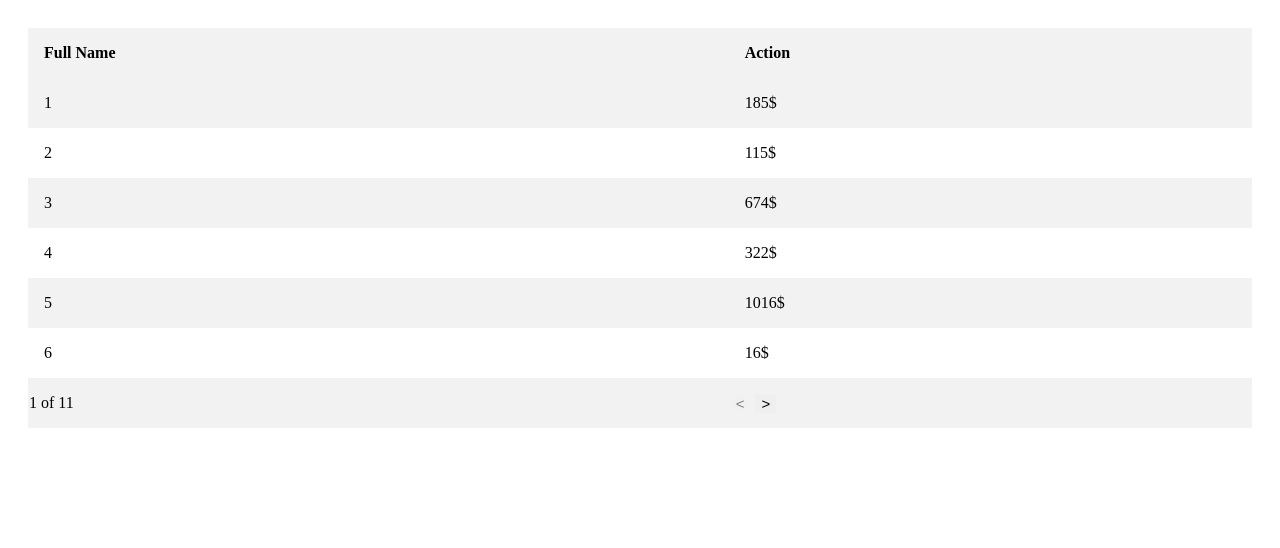
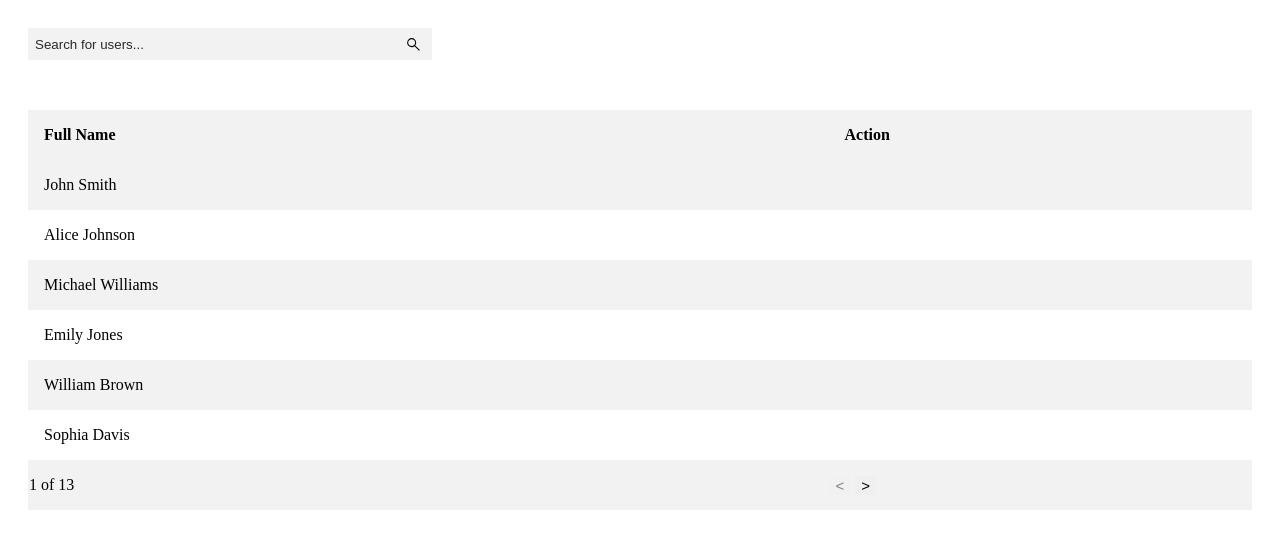
Before and after one commit to adamwuss/footballgameteam_recruitment_task, a Vue app: page / in a window 1280 px wide. Shown: the top 548 px of the page. Built offline with nearby package versions, Linux system fonts and the light colour scheme.

Commit message:
feat: add TheSearch

```diff
--- a/src/components/TheHome.vue
+++ b/src/components/TheHome.vue
@@ -1,15 +1,109 @@
 <template>
  <div class="the-home">
-   <TheTable />
+   <TheSearch @search="handleSearch" />
+   <TheTable :interns="filteredInterns" />
  </div>
 </template>
 
 <script>
-import TheTable from './TheTable.vue'
+import TheTable from '@/components/TheTable.vue'
+import TheSearch from "@/components/TheSearch.vue";
 export default {
   name: 'TheHome',
   components: {
     TheTable,
+    TheSearch,
+  },
+  data: () => ({
+    interns: [
+      { id: 1, firstName: 'John', lastName: 'Smith' },
+      { id: 2, firstName: 'Alice', lastName: 'Johnson' },
+      { id: 3, firstName: 'Michael', lastName: 'Williams' },
+      { id: 4, firstName: 'Emily', lastName: 'Jones' },
+      { id: 5, firstName: 'William', lastName: 'Brown' },
+      { id: 6, firstName: 'Sophia', lastName: 'Davis' },
+      { id: 7, firstName: 'James', lastName: 'Miller' },
+      { id: 8, firstName: 'Olivia', lastName: 'Wilson' },
+      { id: 9, firstName: 'Benjamin', lastName: 'Moore' },
+      { id: 10, firstName: 'Emma', lastName: 'Taylor' },
+      { id: 11, firstName: 'Daniel', lastName: 'Anderson' },
+      { id: 12, firstName: 'Ava', lastName: 'Thomas' },
+      { id: 13, firstName: 'Alexander', lastName: 'Martinez' },
+      { id: 14, firstName: 'Mia', lastName: 'Harris' },
+      { id: 15, firstName: 'Henry', lastName: 'Clark' },
+      { id: 16, firstName: 'Isabella', lastName: 'Lewis' },
+      { id: 17, firstName: 'Ethan', lastName: 'Young' },
+      { id: 18, firstName: 'Charlotte', lastName: 'Lee' },
+      { id: 19, firstName: 'Liam', lastName: 'Walker' },
+      { id: 20, firstName: 'Sophie', lastName: 'Hall' },
+      { id: 21, firstName: 'Mason', lastName: 'Allen' },
+      { id: 22, firstName: 'Harper', lastName: 'Green' },
+      { id: 23, firstName: 'Jacob', lastName: 'Baker' },
+      { id: 24, firstName: 'Ella', lastName: 'King' },
+      { id: 25, firstName: 'Matthew', lastName: 'Scott' },
+      { id: 26, firstName: 'Grace', lastName: 'Taylor' },
+      { id: 27, firstName: 'Landon', lastName: 'Anderson' },
+      { id: 28, firstName: 'Scarlett', lastName: 'White' },
+      { id: 29, firstName: 'Logan', lastName: 'Martin' },
+      { id: 30, firstName: 'Chloe', lastName: 'Thompson' },
+      { id: 31, firstName: 'Lucas', lastName: 'Wilson' },
+      { id: 32, firstName: 'Avery', lastName: 'Turner' },
+      { id: 33, firstName: 'Jackson', lastName: 'Brown' },
+      { id: 34, firstName: 'Lily', lastName: 'Lewis' },
+      { id: 35, firstName: 'Sebastian', lastName: 'Harris' },
+      { id: 36, firstName: 'Zoe', lastName: 'Martin' },
+      { id: 37, firstName: 'Caleb', lastName: 'Clark' },
+      { id: 39, firstName: 'Eleanor', lastName: 'Walker' },
+      { id: 40, firstName: 'Gabriel', lastName: 'Allen' },
+      { id: 41, firstName: 'Penelope', lastName: 'Green' },
+      { id: 42, firstName: 'Ryan', lastName: 'Baker' },
+      { id: 43, firstName: 'Hannah', lastName: 'King' },
+      { id: 44, firstName: 'David', lastName: 'Scott' },
+      { id: 45, firstName: 'Aria', lastName: 'Taylor' },
+      { id: 46, firstName: 'Owen', lastName: 'Anderson' },
+      { id: 47, firstName: 'Nora', lastName: 'White' },
+      { id: 48, firstName: 'Samuel', lastName: 'Martin' },
+      { id: 49, firstName: 'Victoria', lastName: 'Thompson' },
+      { id: 50, firstName: 'Isaac', lastName: 'Wilson' },
+      { id: 51, firstName: 'Leah', lastName: 'Turner' },
+      { id: 52, firstName: 'Nathan', lastName: 'Brown' },
+      { id: 53, firstName: 'Sofia', lastName: 'Lewis' },
+      { id: 54, firstName: 'Elijah', lastName: 'Harris' },
+      { id: 55, firstName: 'Audrey', lastName: 'Martin' },
+      { id: 56, firstName: 'Christopher', lastName: 'Clark' },
+      { id: 57, firstName: 'Mila', lastName: 'Walker' },
+      { id: 58, firstName: 'Julian', lastName: 'Allen' },
+      { id: 59, firstName: 'Claire', lastName: 'Green' },
+      { id: 60, firstName: 'Jonathan', lastName: 'Baker' },
+      { id: 61, firstName: 'Stella', lastName: 'King' },
+      { id: 62, firstName: 'Christian', lastName: 'Scott' },
+      { id: 63, firstName: 'Bella', lastName: 'Taylor' },
+      { id: 64, firstName: 'Andrew', lastName: 'Anderson' },
+      { id: 65, firstName: 'Genesis', lastName: 'White' },
+      { id: 66, firstName: 'Blake', lastName: 'Martin' },
+      { id: 67, firstName: 'Caroline', lastName: 'Thompson' },
+      { id: 68, firstName: 'Mateo', lastName: 'Wilson' },
+      { id: 69, firstName: 'Nova', lastName: 'Turner' },
+      { id: 70, firstName: 'Dominic', lastName: 'Brown' },
+      { id: 71, firstName: 'Maya', lastName: 'Lewis' },
+      { id: 72, firstName: 'Adam', lastName: 'Harris' },
+      { id: 73, firstName: 'Violet', lastName: 'Martin' },
+      { id: 74, firstName: 'Leo', lastName: 'Clark' },
+      { id: 75, firstName: 'Naomi', lastName: 'Walker' },
+      { id: 76, firstName: 'Jeremiah', lastName: 'Allen' },
+      { id: 77, firstName: 'Aubrey', lastName: 'Green' },
+    ],
+    search: '',
+  }),
+  methods: {
+    handleSearch(search) {
+      this.search = search;
+    },
+  },
+  computed: {
+    filteredInterns() {
+      return this.interns.filter(intern => `${intern.firstName} ${intern.lastName}`.toLowerCase().includes(this.search.toLowerCase()));
+    },
   },
 }
 </script>
--- /dev/null
+++ b/src/components/TheSearch.vue
@@ -0,0 +1,42 @@
+<template>
+  <input
+    class="the-search"
+    type="text"
+    placeholder="Search for users..."
+    v-model="value"
+    @input="$emit('search', value)"
+  >
+</template>
+
+<script>
+export default {
+  name: "TheSearch",
+  data: () => ({
+    value: '',
+  })
+}
+</script>
+
+<style scoped>
+  .the-search {
+    height: 30px;
+    border: none;
+    width: 400px;
+    margin-bottom: 50px;
+    text-indent: 5px;
+    color: #2a2a2a;
+    background-color: #F2F2F2;
+    background-image: url(@/assets/img/search-icon.svg);
+    background-repeat: no-repeat;
+    background-position: right 10px center;
+  }
+
+  ::placeholder { /* Chrome, Firefox, Opera, Safari 10.1+ */
+    color: #2a2a2a;
+    opacity: 1; /* Firefox */
+  }
+
+  ::-ms-input-placeholder { /* Microsoft Edge */
+    color: #2a2a2a;
+  }
+</style>
--- a/src/components/TheTable.vue
+++ b/src/components/TheTable.vue
@@ -8,8 +8,8 @@
     </thead>
     <tbody>
     <tr v-for="row in currentTransactions" :key="row.id">
-      <td class="table__td">{{ row.id }}</td>
-      <td class="table__td">{{ row.price }}$</td>
+      <td class="table__td">{{ row.firstName }} {{ row.lastName }}</td>
+      <td />
     </tr>
     <tr>
       <td>
@@ -37,70 +37,13 @@
 <script>
 export default {
   name: "TheTable",
+  props: {
+    interns: {
+      type: Array,
+      required: true,
+    },
+  },
   data: () => ({
-    transactions: [
-      {"id":1,"price":185},
-      {"id":2,"price":115},
-      {"id":3,"price":674},
-      {"id":4,"price":322},
-      {"id":5,"price":1016},
-      {"id":6,"price":16},
-      {"id":7,"price":181},
-      {"id":8,"price":3},
-      {"id":9,"price":120},
-      {"id":10,"price":558},
-      {"id":11,"price":797},
-      {"id":12,"price":469},
-      {"id":13,"price":124},
-      {"id":14,"price":234},
-      {"id":15,"price":1081},
-      {"id":16,"price":1126},
-      {"id":17,"price":224},
-      {"id":18,"price":435},
-      {"id":19,"price":1049},
-      {"id":20,"price":781},
-      {"id":21,"price":982},
-      {"id":22,"price":585},
-      {"id":23,"price":583},
-      {"id":24,"price":1097},
-      {"id":25,"price":127},
-      {"id":26,"price":218},
-      {"id":27,"price":467},
-      {"id":28,"price":521},
-      {"id":29,"price":618},
-      {"id":30,"price":986},
-      {"id":31,"price":1105},
-      {"id":32,"price":723},
-      {"id":33,"price":533},
-      {"id":34,"price":24},
-      {"id":35,"price":30},
-      {"id":36,"price":531},
-      {"id":37,"price":1142},
-      {"id":38,"price":1030},
-      {"id":39,"price":1241},
-      {"id":40,"price":833},
-      {"id":41,"price":1242},
-      {"id":42,"price":93},
-      {"id":43,"price":229},
-      {"id":44,"price":101},
-      {"id":45,"price":744},
-      {"id":46,"price":771},
-      {"id":47,"price":477},
-      {"id":48,"price":779},
-      {"id":49,"price":862},
-      {"id":50,"price":559},
-      {"id":51,"price":771},
-      {"id":52,"price":997},
-      {"id":53,"price":485},
-      {"id":54,"price":1078},
-      {"id":55,"price":666},
-      {"id":56,"price":1175},
-      {"id":57,"price":1062},
-      {"id":58,"price":527},
-      {"id":59,"price":652},
-      {"id":60,"price":657},
-      {"id":61,"price":775}
-    ],
     currentPage: 1,
     transactionsPerPage: 6,
   }),
@@ -120,10 +63,10 @@ export default {
       return this.indexOfLastTransaction - this.transactionsPerPage;
     },
     currentTransactions() {
-      return this.transactions.slice(this.indexOfFirstTransaction, this.indexOfLastTransaction);
+      return [...this.interns].slice(this.indexOfFirstTransaction, this.indexOfLastTransaction);
     },
     numberOfPages() {
-      return Math.ceil(this.transactions.length / this.transactionsPerPage);
+      return Math.ceil(this.interns.length / this.transactionsPerPage);
     },
   }
 }
```
Also changed, not shown: src/assets/img/search-icon.svg (added), src/assets/logo.png (deleted).
